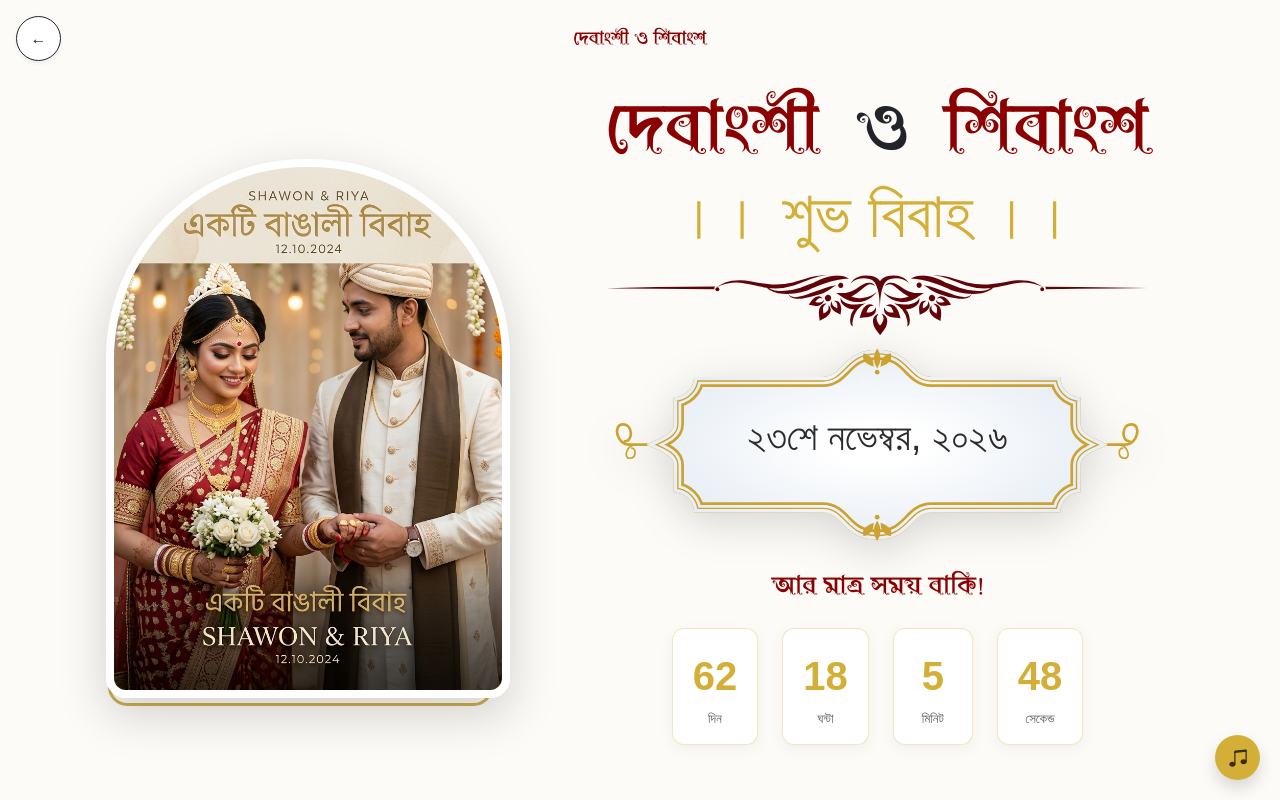
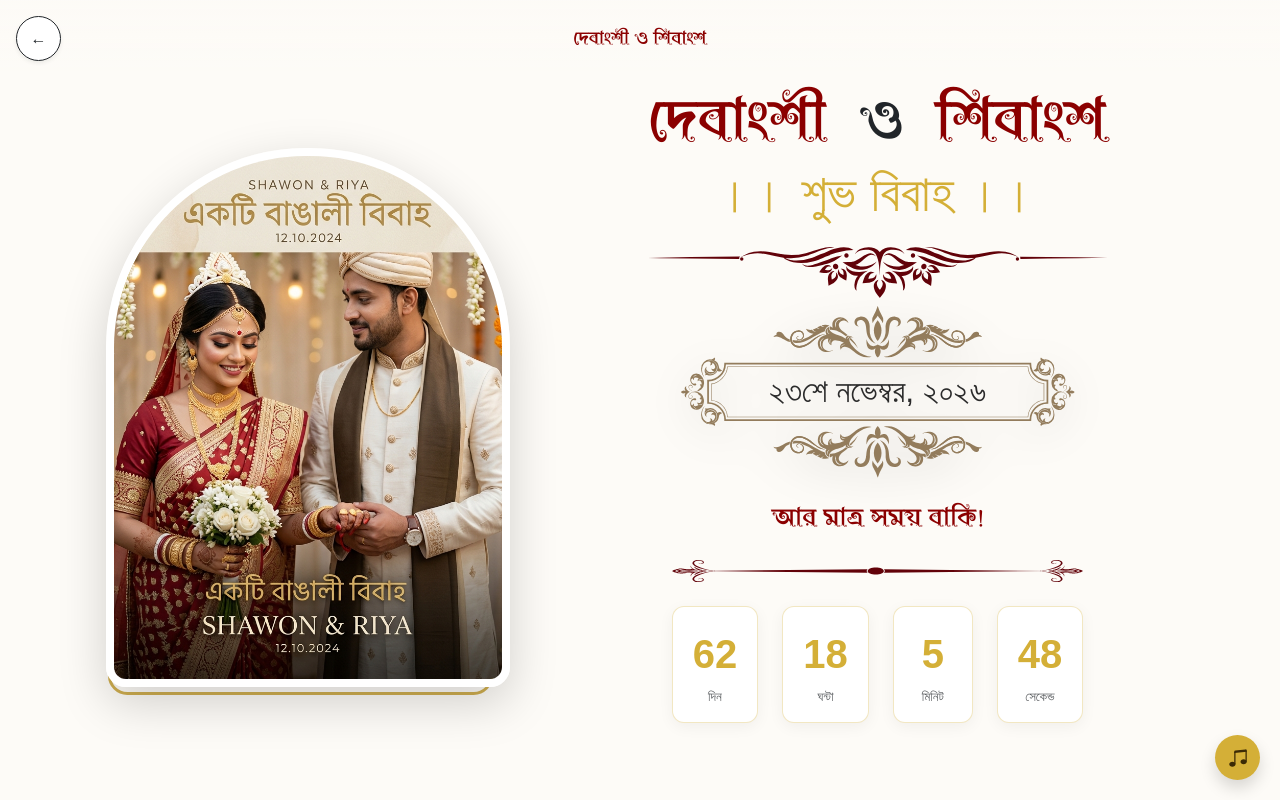
Before and after one commit to bijoymalaker/weddingInvitation, a Vue app: page /main in a window 1280 px wide. Shown: the top 800 px of the page. Built offline with nearby package versions, Linux system fonts and the light colour scheme; a web font is replaced by a local one.

Commit message:
Main page hero part complete

```diff
--- a/src/components/CountdownTimer.vue
+++ b/src/components/CountdownTimer.vue
@@ -39,6 +39,7 @@ onUnmounted(() => {
 <template>
   <div class="countdown-container py-4">
     <h3 class="display-font text-center text-primary-crimson mb-4">আর মাত্র সময় বাকি!</h3>
+    <img class="mx-auto d-block mb-4" src="../assets/divider/Divider-2.svg" alt="">
     <div class="d-flex justify-content-center gap-3 gap-md-4 text-center">
       <div class="time-box">
         <div class="fs-1 fw-bold text-accent-gold">{{ days }}</div>
--- a/src/components/DatePlaque.vue
+++ b/src/components/DatePlaque.vue
@@ -1,74 +1,12 @@
 <template>
   <div class="date-plaque-container d-flex justify-content-center align-items-center position-relative mx-auto">
-    <!-- SVG Background -->
-    <svg
-      class="position-absolute top-0 start-0 w-100 h-100 date-svg"
-      viewBox="0 0 800 300"
-      preserveAspectRatio="none"
-      xmlns="http://www.w3.org/2000/svg"
-    >
-      <defs>
-        <path id="date-shape" d="M 100 80 A 30 30 0 0 0 130 50 L 320 50 C 350 50, 350 10, 400 10 C 450 10, 450 50, 480 50 L 670 50 A 30 30 0 0 0 700 80 L 700 120 C 700 135, 720 140, 740 150 C 720 160, 700 165, 700 180 L 700 220 A 30 30 0 0 0 670 250 L 480 250 C 450 250, 450 290, 400 290 C 350 290, 350 250, 320 250 L 130 250 A 30 30 0 0 0 100 220 L 100 180 C 100 165, 80 160, 60 150 C 80 140, 100 135, 100 120 Z" />
-
-        <clipPath id="date-shape-clip">
-          <use href="#date-shape" />
-        </clipPath>
-
-        <!-- Very light icy-blue/grey radial gradient matching the image -->
-        <radialGradient id="date-plaque-bg" cx="50%" cy="50%" r="50%">
-          <stop offset="20%" stop-color="#ffffff"/>
-          <stop offset="100%" stop-color="#e8eef5"/>
-        </radialGradient>
-      </defs>
-
-      <!-- Outer Flourishes (drawn behind so they tuck into the sharp points) -->
-      <g class="golden-flourishes">
-        <!-- Left Swirls -->
-        <path d="M 60 150 L 35 150 C 15 150, 10 120, 25 120 C 40 120, 40 145, 28 145" fill="none" stroke="#cca230" stroke-width="4" stroke-linecap="round" />
-        <path d="M 45 150 C 30 150, 25 170, 35 170 C 45 170, 45 155, 38 155" fill="none" stroke="#cca230" stroke-width="2.5" stroke-linecap="round" />
-        <!-- Right Swirls -->
-        <path d="M 740 150 L 765 150 C 785 150, 790 120, 775 120 C 760 120, 760 145, 772 145" fill="none" stroke="#cca230" stroke-width="4" stroke-linecap="round" />
-        <path d="M 755 150 C 770 150, 775 170, 765 170 C 755 170, 755 155, 762 155" fill="none" stroke="#cca230" stroke-width="2.5" stroke-linecap="round" />
-      </g>
-
-      <!-- Main Plaque Body (clipped to exact shape) -->
-      <g clip-path="url(#date-shape-clip)">
-        <!-- 1. Fill -->
-        <use href="#date-shape" fill="url(#date-plaque-bg)" />
-
-        <!-- 2. Inner Thick Gold Border (inset 11 to 15px) -->
-        <use href="#date-shape" fill="none" stroke="#cca230" stroke-width="30" />
-
-        <!-- 3. Inner Paper Gap (inset 7 to 11px to erase gold) -->
-        <use href="#date-shape" fill="none" stroke="url(#date-plaque-bg)" stroke-width="22" />
-
-        <!-- 4. Outer Thin Gold Border (inset 5 to 7px) -->
-        <use href="#date-shape" fill="none" stroke="#cca230" stroke-width="14" />
-
-        <!-- 5. Outer Paper Edge (inset 0 to 5px to erase gold) -->
-        <use href="#date-shape" fill="none" stroke="url(#date-plaque-bg)" stroke-width="10" />
-      </g>
-
-      <!-- Golden Leaf Motifs (Top and Bottom) -->
-      <g class="leaf-motifs">
-        <!-- Top leaves (pointing up) -->
-        <path d="M 400 38 Q 390 22, 400 8 Q 410 22, 400 38 Z" fill="#cca230" />
-        <path d="M 395 35 Q 375 28, 380 15 Q 395 18, 395 35 Z" fill="#cca230" />
-        <path d="M 405 35 Q 425 28, 420 15 Q 405 18, 405 35 Z" fill="#cca230" />
-        <circle cx="400" cy="43" r="3.5" fill="#cca230" /> <!-- tiny dot base -->
-
-        <!-- Bottom leaves (pointing down) -->
-        <path d="M 400 262 Q 390 278, 400 292 Q 410 278, 400 262 Z" fill="#cca230" />
-        <path d="M 395 265 Q 375 272, 380 285 Q 395 282, 395 265 Z" fill="#cca230" />
-        <path d="M 405 265 Q 425 272, 420 285 Q 405 282, 405 265 Z" fill="#cca230" />
-        <circle cx="400" cy="257" r="3.5" fill="#cca230" /> <!-- tiny dot base -->
-      </g>
-    </svg>
+    <!-- SVG Background from Divider-3.svg -->
+    <img src="../assets/divider/Divider-3.svg" class="position-absolute top-50 start-50 translate-middle w-100 h-100 date-svg" style="object-fit: contain; pointer-events: none;" alt="Decorative Date Divider" />
 
     <!-- Content Slot for Text -->
     <div class="content position-relative z-1 text-center d-flex justify-content-center align-items-center">
       <slot>
-        <h2 class="display-font m-0 fw-bold" style="color: #4a130c !important; font-size: 2.2rem; letter-spacing: 1px;">
+        <h2 class="display-font fw-bold" style="color: #4a130c !important; font-size: 2.2rem; letter-spacing: 1px;">
           ২৩শে নভেম্বর, ২০২৬
         </h2>
       </slot>
--- a/src/pages/MainPage.vue
+++ b/src/pages/MainPage.vue
@@ -48,16 +48,16 @@ const showStoryModal = ref(false)
             </div> -->
 
             <div class="names-wrapper my-3">
-              <h1 class="display-font text-primary-crimson mb-2" style="font-size: clamp(3rem, 6vw, 5rem); line-height: 1.1;">
+              <h2 class="display-font text-primary-crimson mb-2" style="font-size: clamp(3rem, 6vw, 4rem); line-height: 1.1;">
                 দেবাংশী <span class="mx-3 display-font text-dark">ও</span> শিবাংশ
-              </h1>
+              </h2>
               <div class="text-accent-gold mb-2 d-flex justify-content-center align-items-center" style="font-size: clamp(2rem, 4vw, 3rem);">
-                <p style="font-size: clamp(4rem, 5vw, 6rem); line-height: 1.1;">।। শুভ বিবাহ ।।</p>
+                <p style="font-size: clamp(3rem, 4vw, 4rem); line-height: 1.1;">।। শুভ বিবাহ ।।</p>
 
             </div>
             <img src="../assets/divider/Divider-1.svg" alt="" srcset="" style="transform: rotate(180deg);" class="mx-auto d-block">
             <div class="w-100 d-flex justify-content-center mt-2">
-              <DatePlaque><p style="font-size: clamp(1.5rem, 3vw, 3rem);">২৩শে নভেম্বর, ২০২৬</p></DatePlaque>
+              <DatePlaque><p style="font-size: clamp(1.5rem, 3vw, 2rem);" class="m-0">২৩শে নভেম্বর, ২০২৬</p></DatePlaque>
             </div>
             <div class="countdown-section px-4">
               <CountdownTimer target-date="2026-11-23T00:00:00" />
```
Also changed, not shown: src/assets/divider/Divider-2.svg (added), src/assets/divider/Divider-3.svg (added).
